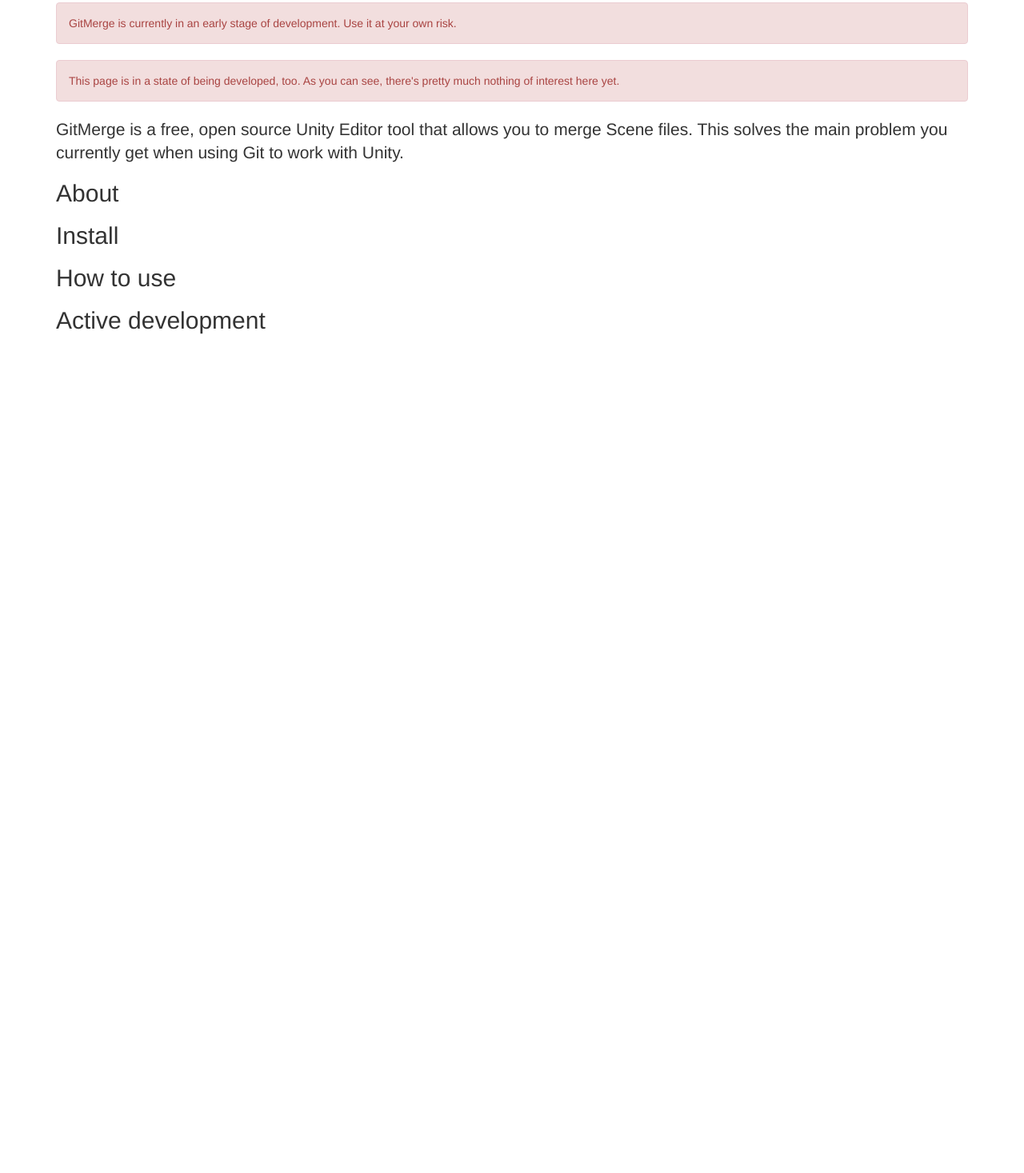
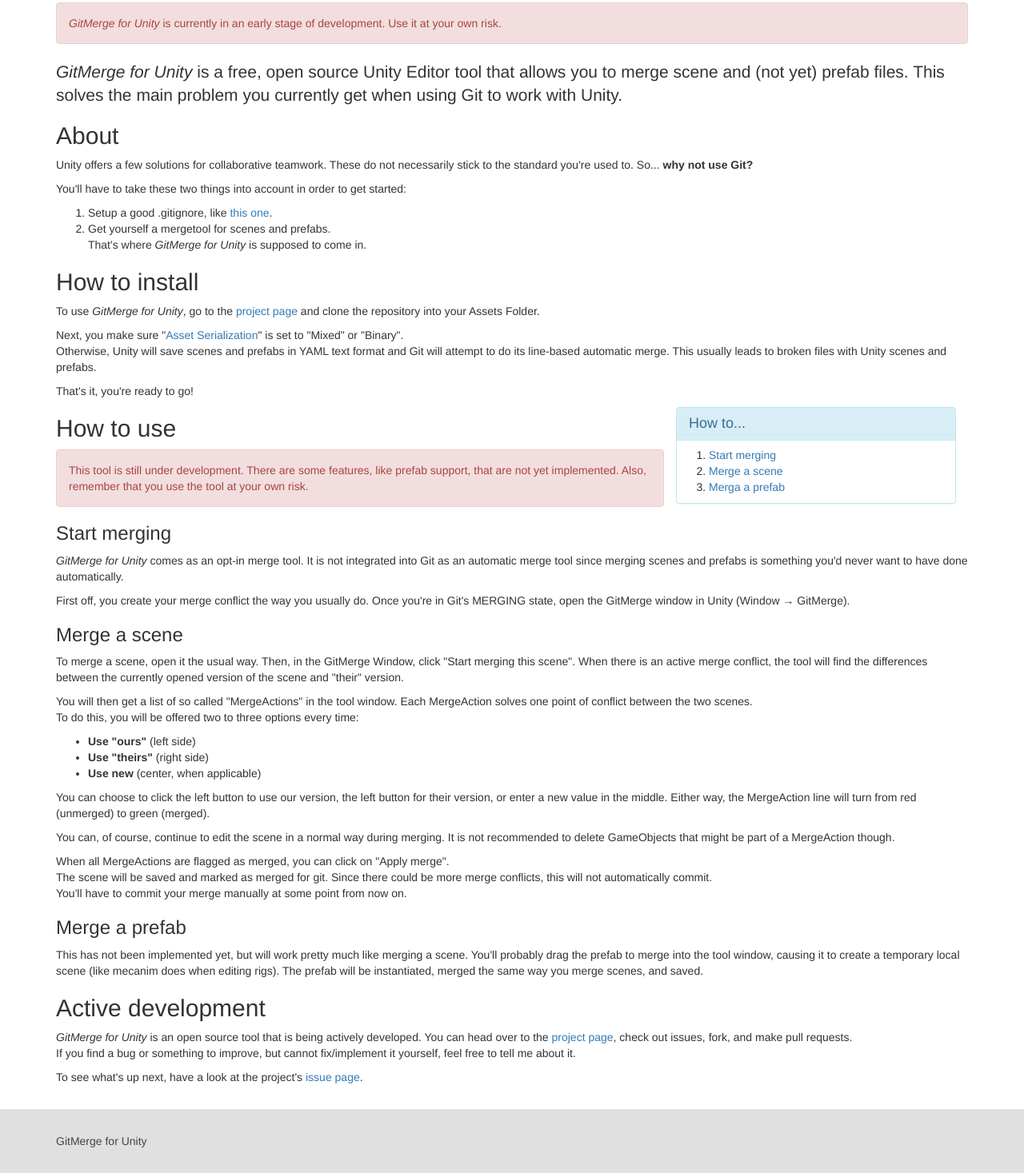
Before and after one commit to FlaShG/GitMerge-for-Unity, a plain HTML site: page index.htm in a window 1280 px wide. Shown: the part 117-1584 px from the top of the page at 80% size. Before the commit the page ends 800 px from the top, so only its background shows below. Drawn offline with nearby package versions, Linux system fonts and the light colour scheme.

Commit message:
Wrote this page, version 1.

```diff
--- a/additional.css
+++ b/additional.css
@@ -1,3 +1,30 @@
-.primary {
-  margin-top: 50px;
+.primary
+{
+    margin-top: 50px;
 }
+
+h4
+{
+    margin: 0;
+}
+
+.panel-heading
+{
+    margin-bottom: 8px;
+}
+
+.clear
+{
+    clear: both;
+}
+
+.footer
+{
+  bottom: 0;
+  width: 100%;
+  height: 60px;
+  background-color: #e0e0e0;
+  color: #444;
+  padding: 30px 20px 50px;
+  margin-top: 20px;
+}
--- a/index.htm
+++ b/index.htm
@@ -29,10 +29,9 @@
         </div>
         <div id="navbar" class="collapse navbar-collapse">
           <ul class="nav navbar-nav">
-            <li class="active"><a href="#">Home</a></li>
             <li><a href="#about">About</a></li>
             <li><a href="#install">Install</a></li>
-            <li><a href="#use">How to use</a></li>
+            <li><a href="#howto">How to use</a></li>
             <li><a href="#development">Active Development</a></li>
           </ul>
         </div><!--/.nav-collapse -->
@@ -43,33 +42,139 @@
 
     <h1>Using Unity with Git, made painless for everyone.</h1>
     <div class="alert alert-danger">
-        GitMerge is currently in an early stage of development.
+        <i>GitMerge for Unity</i> is currently in an early stage of development.
         Use it at your own risk.
     </div>
-    <div class="alert alert-danger">
-        This page is in a state of being developed, too.
-        As you can see, there's pretty much nothing of interest here yet.
-    </div>
     <p class="lead">
-        GitMerge is a free, open source Unity Editor tool that allows you
-        to merge Scene files. This solves the main problem you currently get when using
+        <i>GitMerge for Unity</i> is a free, open source Unity Editor tool that allows you
+        to merge scene and (not yet) prefab files. This solves the main problem you currently get when using
         Git to work with Unity.
     </p>
 
     <h2 id="abour">About</h2>
+        <p>
+            Unity offers a few solutions for collaborative teamwork. These do not necessarily stick to
+            the standard you're used to. So... <b>why not use Git?</b>
+        </p>
+        <p>
+            You'll have to take these two things into account in order to get started:
+            <ol>
+                <li>
+                    Setup a good .gitignore, like
+                    <a href="https://github.com/github/gitignore/blob/master/Unity.gitignore" target="_blank">
+                        this one</a>.
+                </li>
 
+                <li>
+                    Get yourself a mergetool for scenes and prefabs.<br />
+                    That's where <i>GitMerge for Unity</i> is supposed to come in.
+                </li>
+            </ol>
+        </p>
 
-    <h2 id="install">Install</h2>
+    <h2 id="install">How to install</h2>
+    <p>
+        To use <i>GitMerge for Unity</i>, go to the
+        <a href="https://github.com/FlaShG/GitMerge-for-Unity">project page</a>
+        and clone the repository into your Assets Folder.
+    </p>
+    <p>
+        Next, you make sure
+        "<a href="http://docs.unity3d.com/Manual/class-EditorManager.html" target="_blank">Asset Serialization</a>"
+        is set to "Mixed" or "Binary".<br />
+        Otherwise, Unity will save scenes and prefabs in YAML text format and Git will
+        attempt to do its line-based automatic merge. This usually leads to broken files with Unity scenes and prefabs.
+    </p>
+    <p>
+        That's it, you're ready to go!
+    </p>
 
+    <div class="col-sm-4 pull-right">
+        <div class="panel panel-info">
+            <div class="panel-heading"><h4>How to...</h4></div>
+            <ol>
+                <li><a href="#instructions-start">Start merging</a></li>
+                <li><a href="#instructions-scene">Merge a scene</a></li>
+                <li><a href="#instructions-prefab">Merga a prefab</a></li>
+            </ol>
+        </div>
+    </div>
+    <h2 id="howto">How to use</h2>
 
-    <h2 id="use">How to use</h2>
+    <div class="alert alert-danger col-sm-8">
+        This tool is still under development. There are some features, like prefab support, that
+        are not yet implemented. Also, remember that you use the tool at your own risk.
+    </div>
+
+    <h3 id="instructions-start" class="clear">Start merging</h3>
+    <p>
+        <i>GitMerge for Unity</i> comes as an opt-in merge tool.
+        It is not integrated into Git as an automatic merge tool since merging scenes and prefabs
+        is something you'd never want to have done automatically.
+    </p>
+    <p>
+        First off, you create your merge conflict the way you usually do.
+        Once you're in Git's MERGING state, open the GitMerge window in Unity (Window &rarr; GitMerge).
+    </p>
+
+    <h3 id="instructions-scene">Merge a scene</h3>
+    <p>
+        To merge a scene, open it the usual way. Then, in the GitMerge Window, click "Start merging this scene".
+        When there is an active merge conflict, the tool will find the differences between the currently opened
+        version of the scene and "their" version.
+    </p>
+    <p>
+        You will then get a list of so called "MergeActions" in the tool window.
+        Each MergeAction solves one point of conflict between the two scenes.<br />
+        To do this, you will be offered two to three options every time:
+        <ul>
+            <li><b>Use "ours"</b> (left side)</li>
+            <li><b>Use "theirs"</b> (right side)</li>
+            <li><b>Use new</b> (center, when applicable)</li>
+        </ul>
+        You can choose to click the left button to use our version, the left button for their version,
+        or enter a new value in the middle. Either way, the MergeAction line will turn from red (unmerged)
+        to green (merged).
+    </p>
+    <p>
+        You can, of course, continue to edit the scene in a normal way during merging.
+        It is not recommended to delete GameObjects that might be part of a MergeAction though.
+    </p>
+    <p>
+        When all MergeActions are flagged as merged, you can click on "Apply merge".<br />
+        The scene will be saved and marked as merged for git. Since there could be more merge conflicts,
+        this will not automatically commit.<br />
+        You'll have to commit your merge manually at some point from now on.
+    </p>
+
+    <h3 id="instructions-prefab">Merge a prefab</h3>
+    <p>
+        This has not been implemented yet, but will work pretty much like merging a scene.
+        You'll probably drag the prefab to merge into the tool window, causing it to create a temporary local scene
+        (like mecanim does when editing rigs).
+        The prefab will be instantiated, merged the same way you merge scenes, and saved.
+    </p>
 
 
     <h2 id="development">Active development</h2>
-
-
+    <p>
+        <i>GitMerge for Unity</i> is an open source tool that is being actively developed.
+        You can head over to the <a href="https://github.com/FlaShG/GitMerge-for-Unity">project page</a>,
+        check out issues, fork, and make pull requests.<br />
+        If you find a bug or something to improve, but cannot fix/implement it yourself, feel free to tell me about it.
+    </p>
+    <p>
+        To see what's up next, have a look at the project's
+        <a href="https://github.com/FlaShG/GitMerge-for-Unity/issues">issue page</a>.
+    </p>
 
     </div><!-- /.container -->
+
+    <div class="footer">
+        <div class="container">
+            GitMerge for Unity
+        </div>
+    </div>
 
     <!-- Bootstrap core JavaScript
     ==================================================
```
